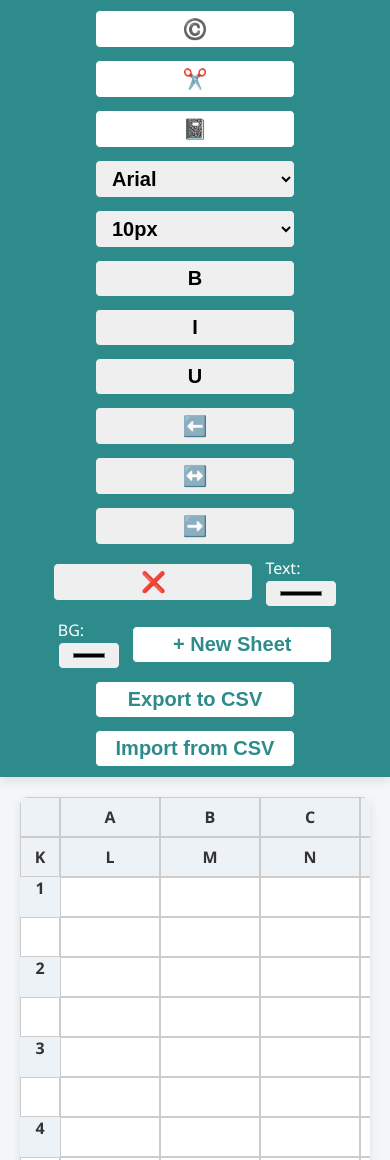
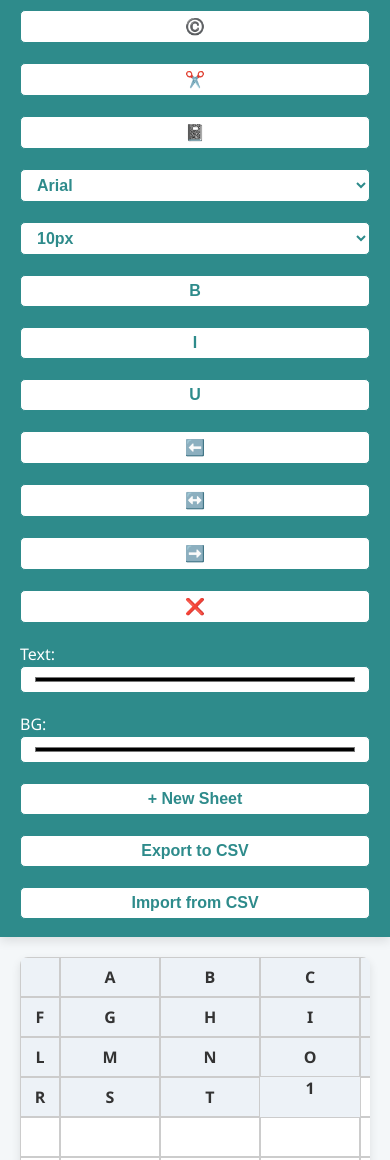
Before and after one commit to Tanay09876/Excel-sheet-clone, a plain HTML site: page index.html in a window 390 px wide. Shown: the top 1160 px of the page. Drawn offline with Linux system fonts and the light colour scheme.

Commit message:
update css

```diff
--- a/style.css
+++ b/style.css
@@ -1,104 +1,3 @@
-/* body{
-    margin: 0px;
-    font-family: 'Segoe UI', Tahoma, Geneva, Verdana, sans-serif;
-    background-color: #F4F7F9;
-
-}
-.toolbar{
-    background-color: #2e8b8b;
-    padding: 10px;
-    align-items: center;
-    gap: 10px;
-    color: white;
-    box-shadow: 0 2px 4px rgba(0, 0, 0, 0.1);
-}
-
-
-.toolbar select,.toolbar button, .toolbar input[type="file"],.toolbar input[type="color"]{
-    padding: 6px 10px;
-    border: #2e8b8b;
-    font-weight: bold;
-    border-radius: 4px;
-
-}
-
-.toolbar button:hover{
-    background-color: #ddd;
-}
-
-.toolbar-icon-button{
-    background-color: white;
-    color: #2e8b8b;
-    font-size: 16px;
-    border: none;
-    cursor: pointer;
-    padding: 4px;
-}
-
-.toolbar-icon-button:hover{
-    background-color: #ddd;
-
-}
-
-.spreadsheet  {
- display: grid;
- grid-template-columns: 40px repeat(20, 100px);
- margin: 10px;
- background: white;
- border-radius: 8px;
- overflow: auto;
- box-shadow: 0 4px 10px rgba(0, 0, 0, 0.1);
-}
-
-.cell ,.header{
- border: 1px solid #ccc;
- padding: 6px;
- box-sizing: border-box;
- min-height: 24px;
-}
-.header{
-    background: #edf2f7;
-    font-weight: Bold;
-    text-align: center;
-    color:black;
-}
-
-
-.cell[contenteditable]{
-    padding: 5px;
-    border: 1px solid #ccc;
-    outline: none;
-    color: black;
-}
-
-.row-header{
-    grid-column: 1;
-    background: #edf2f7;
-    text-align: center;
-    font-weight: bold;
-    color: black;
-}
-
-
-.sheet-container{
-    padding: 10px;
-}
-
-.new-sheet-btn{
-    color: #2e8b8b;
-     background-color: white;
-    border: none;
-    font-weight: bold;
-    border-radius: 4px;
-    border: 2px solid #2e8b8b;
-}
-
-.new-sheet-btn:hover{
-    background-color:#2e8b8b;
-    color: white;
-} */
-
-
 :root {
   --main-color: #2e8b8b;
   --light-bg: #F4F7F9;
@@ -117,7 +16,7 @@ body {
   color: var(--font-color);
 }
 
-/* Toolbar */
+/* ===== Toolbar ===== */
 .toolbar {
   background-color: var(--main-color);
   padding: 10px 20px;
@@ -127,6 +26,7 @@ body {
   color: var(--white);
   box-shadow: var(--shadow);
   flex-wrap: wrap;
+  justify-content: space-between;
 }
 
 .toolbar select,
@@ -136,9 +36,11 @@ body {
   padding: 6px 12px;
   border: 1px solid var(--main-color);
   font-weight: bold;
-  font-size: 20px;
+  font-size: 16px;
   border-radius: 5px;
   transition: all 0.3s ease;
+  background-color: var(--white);
+  color: var(--main-color);
 }
 
 .toolbar select:focus,
@@ -158,7 +60,7 @@ body {
 .toolbar-icon-button {
   background-color: var(--white);
   color: var(--main-color);
-  font-size: 20px;
+  font-size: 18px;
   border: none;
   cursor: pointer;
   padding: 6px 10px;
@@ -170,7 +72,7 @@ body {
   background-color: var(--hover-bg);
 }
 
-/* Spreadsheet Grid */
+/* ===== Spreadsheet Grid ===== */
 .spreadsheet {
   display: grid;
   grid-template-columns: 40px repeat(20, 100px);
@@ -181,7 +83,7 @@ body {
   box-shadow: var(--shadow);
 }
 
-/* Cell and Header Styling */
+/* ===== Cell and Header Styling ===== */
 .cell,
 .header {
   border: 1px solid var(--border-color);
@@ -193,7 +95,7 @@ body {
 
 .cell[contenteditable] {
   outline: none;
-  background-color: #ffffff;
+  background-color: var(--white);
 }
 
 .cell[contenteditable]:hover,
@@ -202,27 +104,20 @@ body {
   border-color: var(--main-color);
 }
 
-.header {
+.header,
+.row-header {
   background: var(--header-bg);
   font-weight: bold;
   text-align: center;
   color: var(--font-color);
 }
 
-.row-header {
-  grid-column: 1;
-  background: var(--header-bg);
-  text-align: center;
-  font-weight: bold;
-  color: var(--font-color);
-}
-
-/* Sheet Container */
+/* ===== Sheet Container ===== */
 .sheet-container {
   padding: 0px;
 }
 
-/* New Sheet Button */
+/* ===== New Sheet Button ===== */
 .new-sheet-btn {
   color: var(--main-color);
   background-color: var(--white);
@@ -239,15 +134,16 @@ body {
   cursor: pointer;
 }
 
-/* Responsive Grid (Optional Enhancement) */
+/* ===== Responsive Design ===== */
 @media (max-width: 768px) {
   .spreadsheet {
     grid-template-columns: 40px repeat(10, 100px);
-    overflow-x: auto;
+    overflow-x: scroll;
   }
 
   .toolbar {
-    justify-content: center;
+    flex-direction: column;
+    align-items: stretch;
   }
 
   .toolbar select,
@@ -255,6 +151,18 @@ body {
   .toolbar input[type="file"],
   .toolbar input[type="color"] {
     width: 100%;
-    max-width: 200px;
+    max-width: 100%;
+    margin-bottom: 8px;
+  }
+
+  .toolbar-icon-button {
+    width: 100%;
+    text-align: center;
   }
 }
+
+@media (max-width: 480px) {
+  .spreadsheet {
+    grid-template-columns: 40px repeat(5, 100px);
+  }
+}
```
